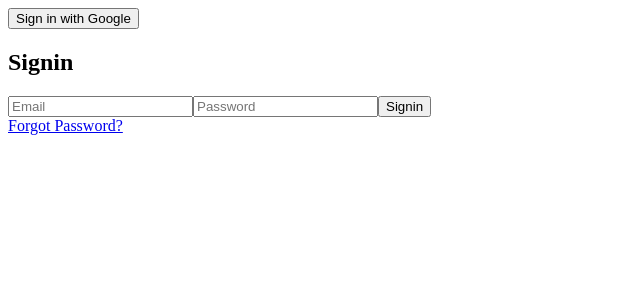
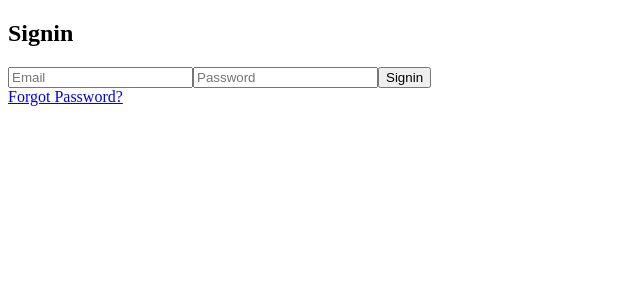
Before and after one commit to hardikpatel6/Cognito_Frontend, a React (Vite) app: page /signin in a window 1280 px wide. Shown: the top 300 px of the page, without its empty margins (0-640 px from the left). Built offline with nearby package versions, Linux system fonts and the light colour scheme; no server answers; what aws-amplify would draw is missing.

Commit message:
take_back_google_flow

```diff
--- a/src/App.jsx
+++ b/src/App.jsx
@@ -5,7 +5,7 @@ import Confirm from "./pages/Confirm";
 import ForgotPassword from "./pages/ForgotPassword";
 import ConfirmPassword from "./pages/ConfirmPassword";
 import Dashboard from "./pages/DashBoard";
-import Callback from "./pages/Callback";
+// import Callback from "./pages/Callback";
 function App() {
   return (
     <BrowserRouter>
@@ -17,7 +17,7 @@ function App() {
         <Route path="/forgot-password" element={<ForgotPassword />} />
         <Route path="/confirm-password" element={<ConfirmPassword />} />
         <Route path="*" element={<Navigate to="/signin" />} />
-        <Route path="/callback" element={<Callback />} />
+        {/* <Route path="/callback" element={<Callback />} /> */}
       </Routes>
     </BrowserRouter>
   );
--- a/src/pages/Callback.jsx
+++ b/src/pages/Callback.jsx
@@ -15,5 +15,7 @@ export default function Callback() {
     checkSession();
   }, []);
 
-  return <h3>Redirecting Pls wait...</h3>;
+  return (
+    <h3>Redirecting Pls wait...</h3>
+  );
 }
--- a/src/pages/SignIn.jsx
+++ b/src/pages/SignIn.jsx
@@ -2,7 +2,7 @@ import React, { useState, useContext, useEffect } from "react";
 import { useNavigate, Link, useLocation } from "react-router-dom";
 import { AuthContext } from "../../src/contexts/AuthContext";
 import { signin } from "../api/auth";
-import { signInWithRedirect } from "aws-amplify/auth";
+// import { signInWithRedirect } from "aws-amplify/auth";
 
 export default function Signin() {
   const location = useLocation();
@@ -39,14 +39,14 @@ export default function Signin() {
     }
   };
 
-  const handleGoogleLogin = (e) => {
-    signInWithRedirect({ provider: "Google" });
-  }
+  // const handleGoogleLogin = (e) => {
+  //   signInWithRedirect({ provider: "Google" });
+  // }
   return (
     <>
-      <button type="button" onClick={handleGoogleLogin}>
+      {/* <button type="button" onClick={handleGoogleLogin}>
           Sign in with Google
-        </button>
+        </button> */}
       <form onSubmit={handleSubmit}>
         <h2>Signin</h2>
 
```
